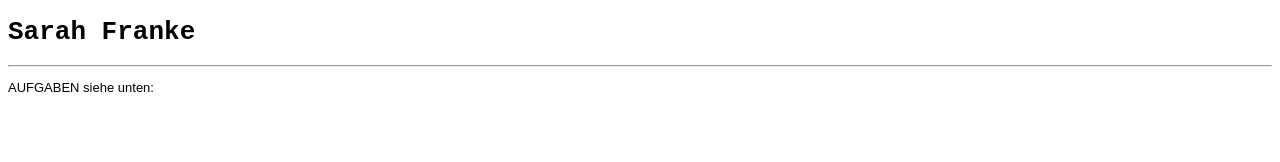
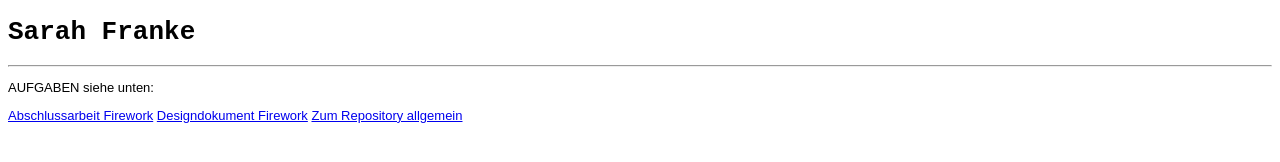
Before and after one commit to FrankeSa/EA2-Inverted, a website: page Steckbrief/steckbrief.htm in a window 1280 px wide. Drawn offline with Linux system fonts and the light colour scheme.

Commit message:
update Steckbrief

```diff
--- a/Steckbrief/steckbrief.htm
+++ b/Steckbrief/steckbrief.htm
@@ -19,9 +19,9 @@
 	<h1 style="font-family:'Courier New', Courier, monospace">Sarah Franke</h1>
 	<hr>
 	<p>AUFGABEN siehe unten:</p>
-	<!-- <a href="https://frankesa.github.io/EIA2_Abschlussarbeit/Index.html" target="_blank">Anwendung2</a> -->
-	<!-- <a href="https://github.com/FrankeSa/EA2-Inverted/tree/master/Wiederholung/" target="_blank">Ordner_Wiederholung</a> -->
-	<!-- <a href="https://github.com/FrankeSa/EIA2_Abschlussarbeit" target="_blank" >Zum Repository allgemein</a> -->
+	<a href="https://frankesa.github.io/EIA2_Abschlussarbeit/Index.html" target="_blank">Abschlussarbeit Firework</a>
+	<a href="https://github.com/FrankeSa/EIA2_Abschlussarbeit/Dokumente/Designdokument_Franke_Sarah_Firework.pdf" target="_blank">Designdokument Firework</a>
+	<a href="https://github.com/FrankeSa/EIA2_Abschlussarbeit" target="_blank" >Zum Repository allgemein</a>
 
 
 
```
